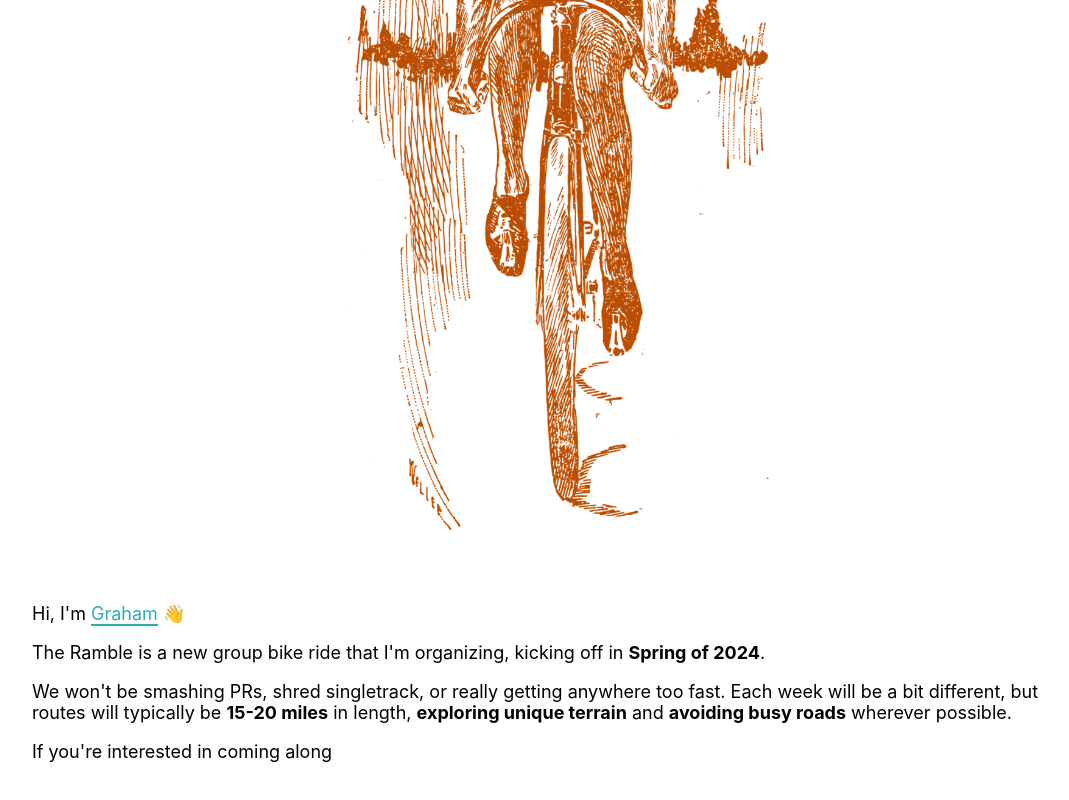
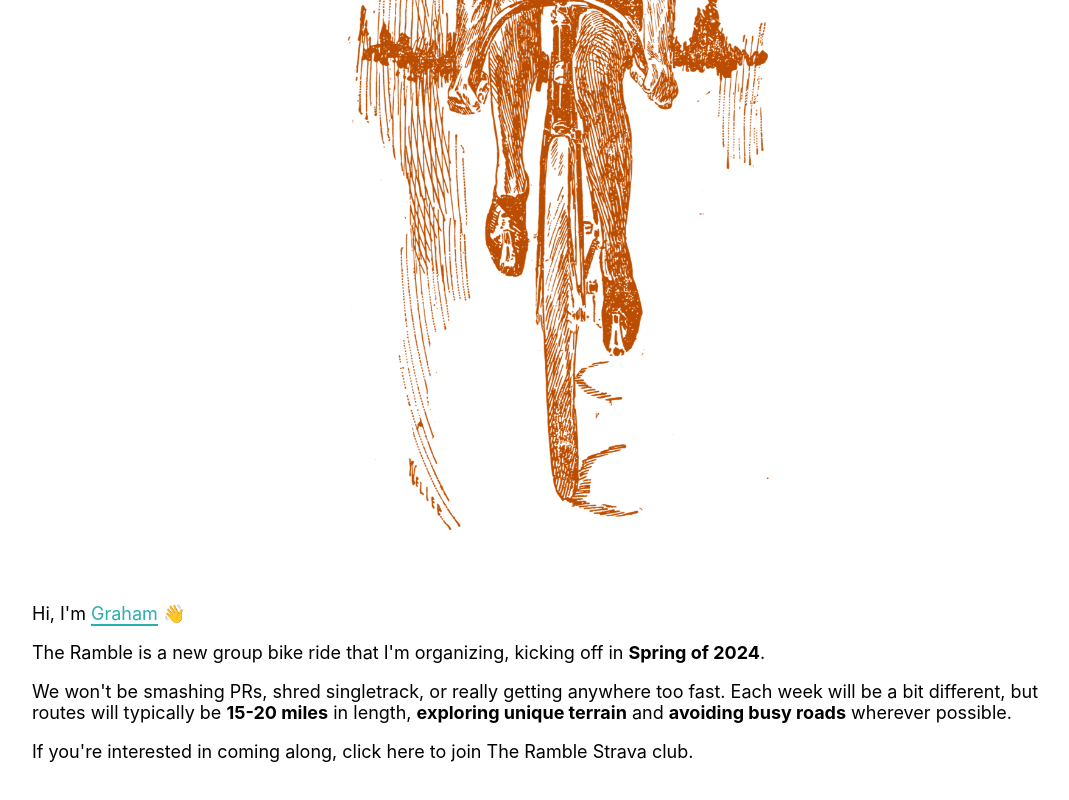
Before and after one commit to grahambewley/rkzoo, a React (Create React App) app: page / in a window 1280 px wide. Shown: the part 612-1412 px from the top of the page, without its empty margins (82-1151 px from the left). Built offline with nearby package versions, Linux system fonts and the light colour scheme.

Commit message:
Update CTA

```diff
--- a/src/App.js
+++ b/src/App.js
@@ -11,7 +11,7 @@ function App() {
         <p>Hi, I'm <a href="https://www.instagram.com/graham.bewley">Graham</a> 👋</p>
         <p>The Ramble is a new group bike ride that I'm organizing, kicking off in <strong>Spring of 2024</strong>.</p>
         <p>We won't be smashing PRs, shred singletrack, or really getting anywhere too fast. Each week will be a bit different, but routes will typically be <strong>15-20 miles</strong> in length, <strong>exploring unique terrain</strong> and <strong>avoiding busy roads</strong> wherever possible.</p>
-        <p>If you're interested in coming along</p>
+        <p>If you're interested in coming along, click here to join The Ramble Strava club.</p>
       </div>
     </div>
   );
```
